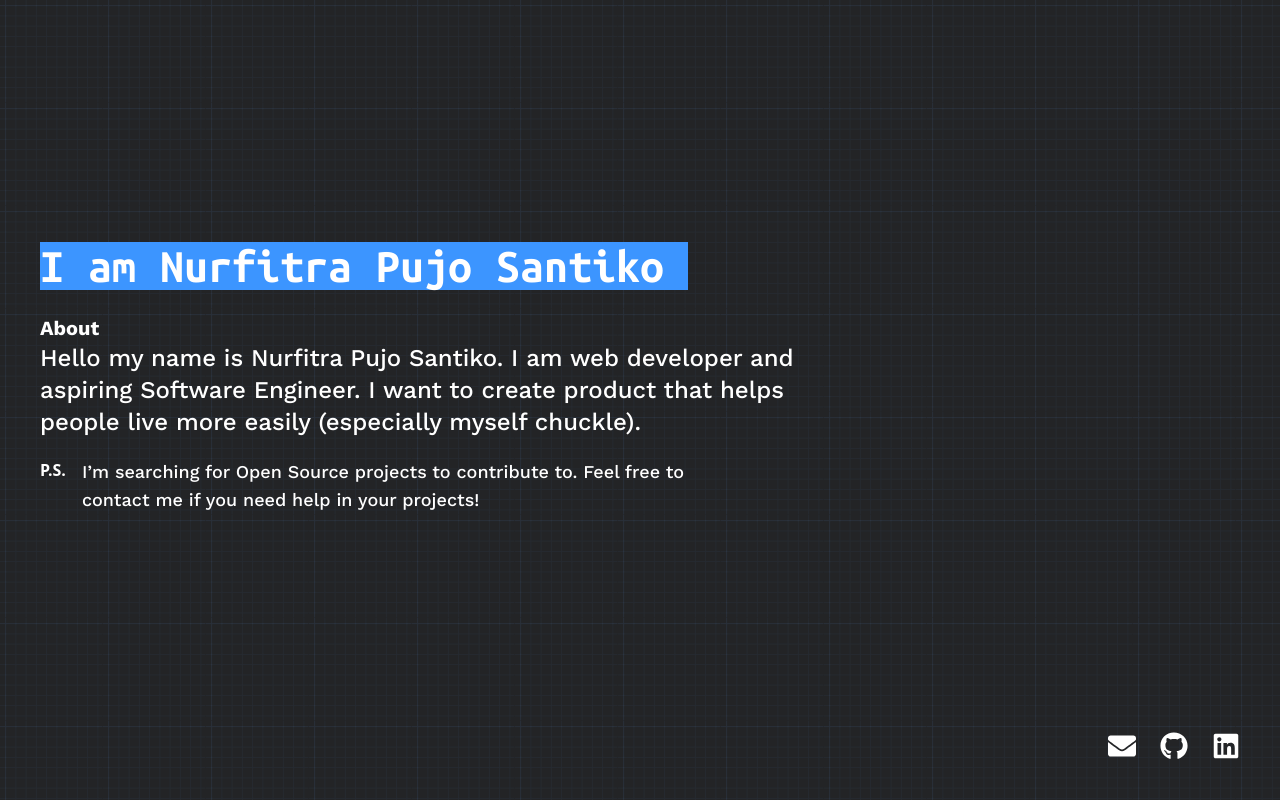
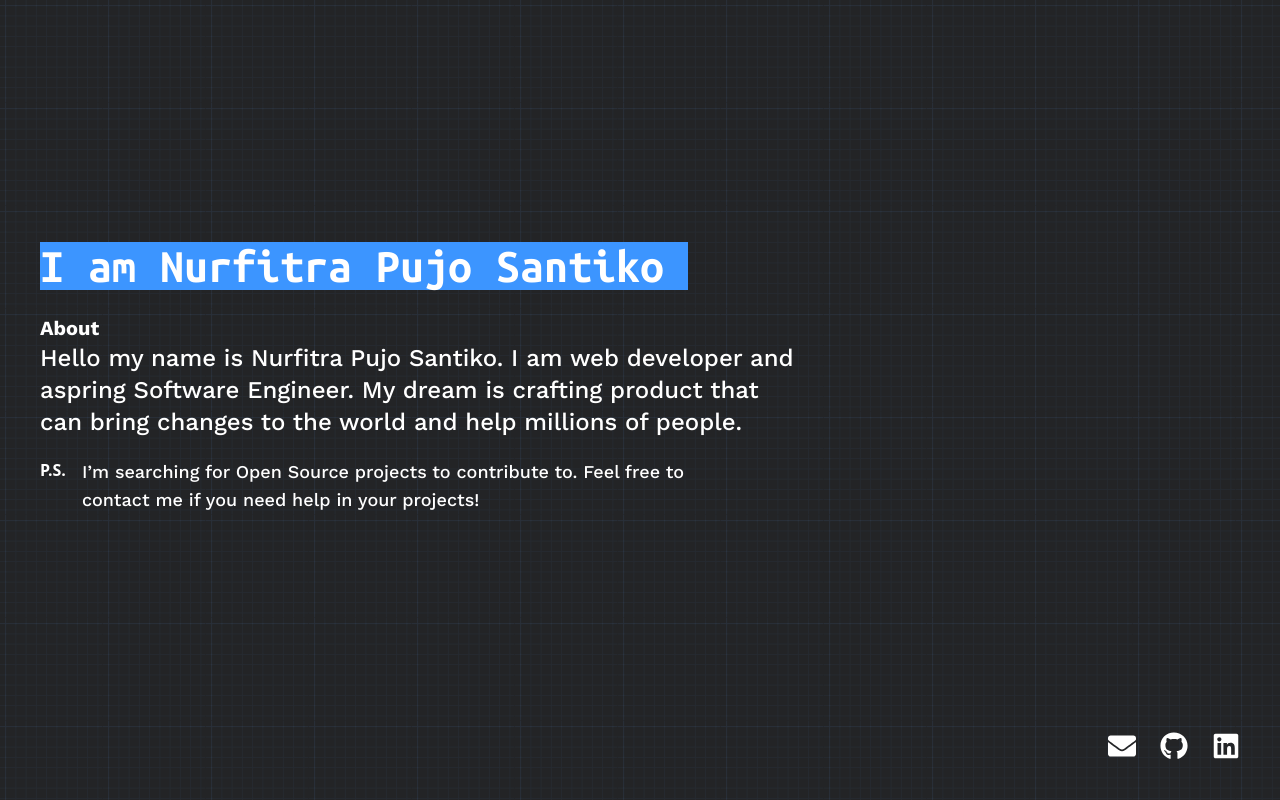
Before and after one commit to NurfitraPujo/nurfitrapujo.com, a Next.js app: page / in a window 1280 px wide. Built offline with nearby package versions, Linux system fonts and the light colour scheme.

Commit message:
copy: change about me copywriting to be more compelling

```diff
--- a/src/pages/index.tsx
+++ b/src/pages/index.tsx
@@ -19,15 +19,15 @@ const Home: NextPage = () => {
           liveTitle={[
             "Hi there,",
             "I am Nurfitra Pujo Santiko",
-            "Web Developer"
+            "Web Developer",
           ]}
         />
 
         <h2 className="font-body text-white">About</h2>
         <p className="max-w-3xl text-white text-sm md:text-2xl">
-          Hello my name is Nurfitra Pujo Santiko. I am web developer and
-          aspiring Software Engineer. I want to create product that helps people
-          live more easily (especially myself chuckle).
+          Hello my name is Nurfitra Pujo Santiko. I am web developer and aspring
+          Software Engineer. My dream is crafting product that can bring changes
+          to the world and help millions of people.
         </p>
         <div className="mt-5 max-w-2xl text-white text-base flex flex-row align-baseline space-x-4">
           <b>P.S.</b>
```
